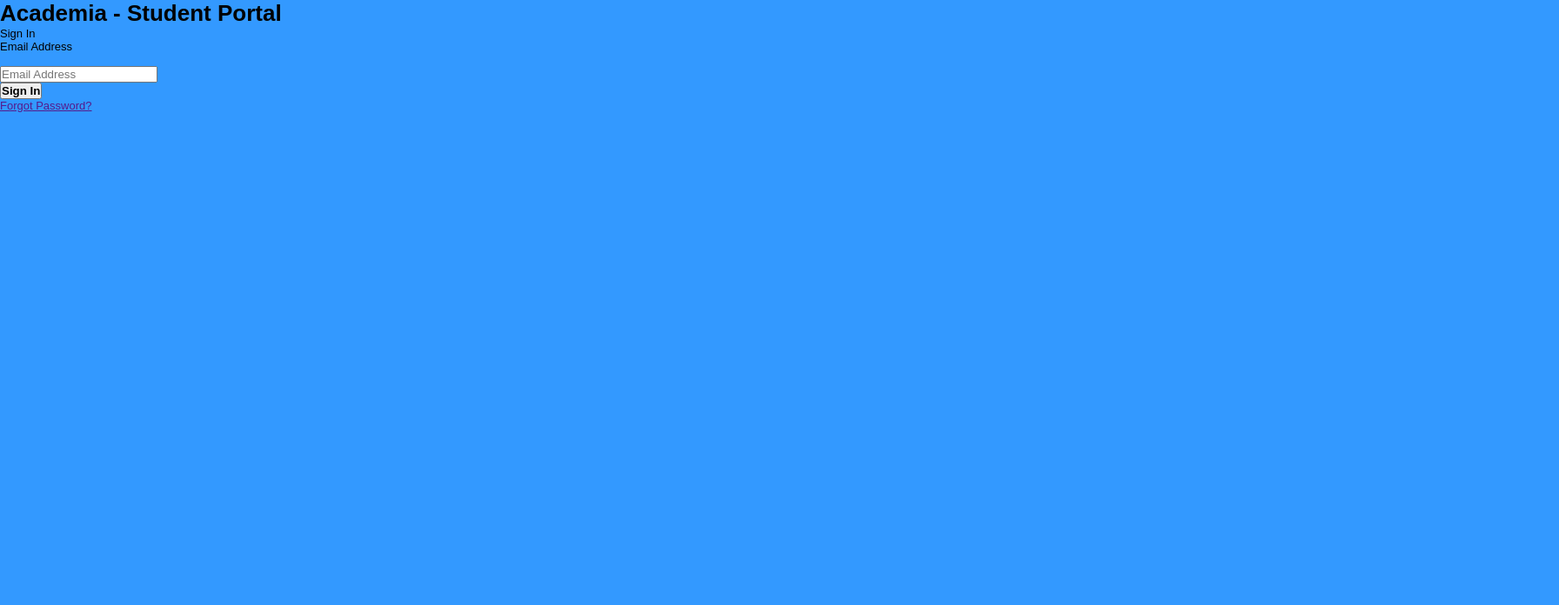
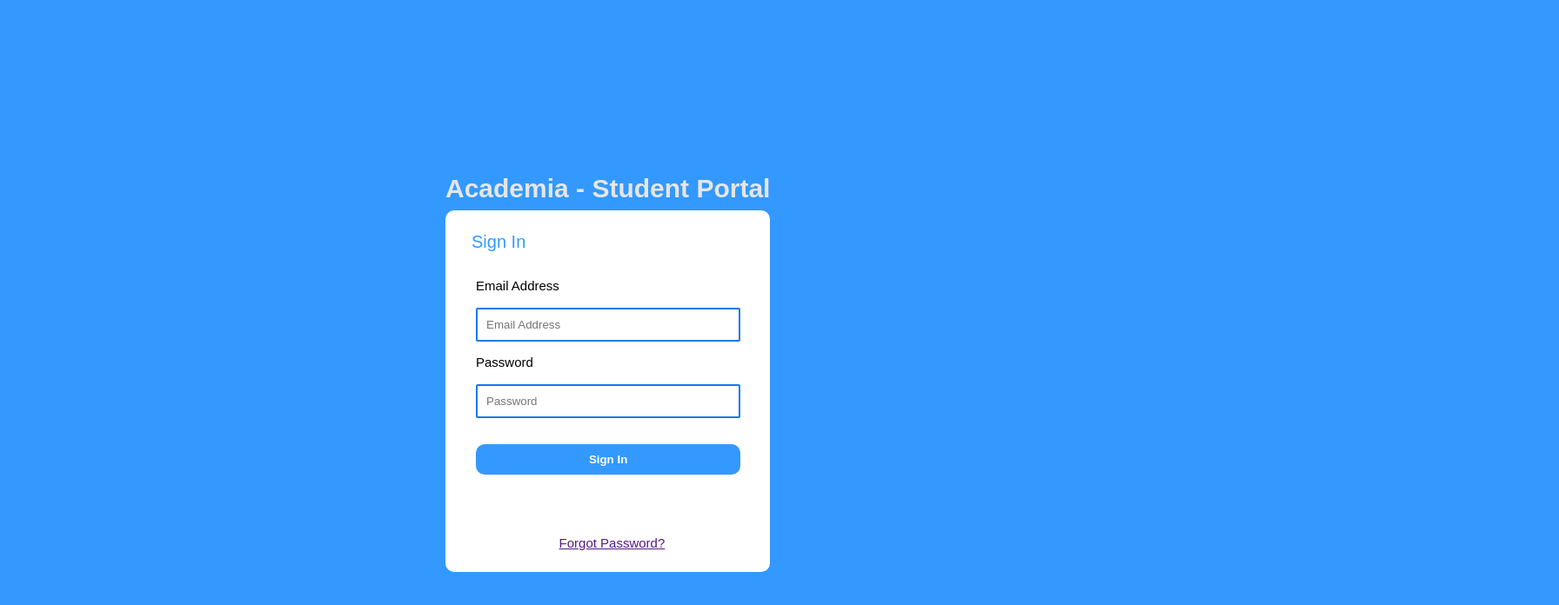
Before and after one commit to Douzandeh/Sign-In-Sample, a plain HTML site: page index.html in a window 1280 px wide. Shown: the whole page at 87% size, 1792 px wide, since content can reach past the window. Drawn offline with Linux system fonts and the light colour scheme.

Commit message:
Completion

```diff
--- a/index.html
+++ b/index.html
@@ -9,28 +9,26 @@
   </head>
   <body>
     <div class="header">
-      <h1><b> Academia - Student Portal</b></h1>
-    </div>
+      <h1><b>Academia - Student Portal</b></h1>
       <div class="container">
        <form action="#">
-        <p class="sub">Sign In</p>
+         <p class="sub"> Sign In</p>
          <div class="form-1">
-          <p>Email Address</p>
-          <br />
-          <input
-            type="email"
-            name="text"
-            placeholder="Email Address"
-            required
-          />
+          <p>Email Address</p><br>
+          <input type="email" name="text" placeholder="Email Address" required>
+         </div>
+         <div class="form-2">
+           <p>Password</p><br>
+            <input type="password" placeholder="Password" required >
          </div>
          <div class="sign-in">
-          <button type="submit"><b>Sign In</b></button>
+            <button type="submit" ><b>Sign In</b></button>
          </div>
         <div class="pass">
           <p><a href="">Forgot Password?</a></p>
         </div>
      </form>
     </div>
+    </div>
   </body>
 </html>
--- a/style.css
+++ b/style.css
@@ -2,12 +2,75 @@
     margin: 0;
     padding: 0;
     box-sizing: border-box;
-}
+  }
+  body{
+    font-family:sans-serif;
+    font-size:13px;
+    background-color: rgb(51, 153, 255);
+    min-height:100vh;
+    overflow:visible;
+  }
+  .header{
+    position:relative;
+    margin: 200px 0px 0px 0px;
+    left:40%;
+    font-size:15px;
+    color:#e6e6e6;
+  }
+  .container{
+    background-color: white;
+    width:373px;
+    height:auto;
+    position:absolute;
+    margin: 8px 0px 0px 0px;
+    border-radius:10px;
+  }
+  .sub{
+    font-size:20px;
+    color: rgb(51, 153, 255);
+    padding: 25px 0px 30px 30px;
+  }
+  .form-1{
+    color:black;
+    padding: 0px 0px 15px 35px;
+  }
+  .form-2{
+    color:black;
+    padding: 0px 0px 20px 35px;
+  }
+  input{
+    border-color:#1877f2;
+    border-style: solid;
+    padding:10px;
+    border-width:2px;
+    border-radius: 2px;
+    width:90%;
+  }
+  input:hover{
+    border-color:rgb(51, 153, 255);
+    box-shadow: 2px 2px 10px 2px rgb(51, 153, 255);
+  }
+  button{
+    cursor:pointer;
+    padding:10px;
+    width:90%;
+    border:none;
+    background-color:rgb(51, 153, 255);
+    border-color:rgb(51, 153, 255);
+    color:white;
+    border-radius: 10px;
+    text-align: center;
+  }
+  .pass{
+    color:black;
+    margin:0px 0px 15px 35px;
+    padding: 0px 0px 10px 0px;
+    margin-left: 35%;
 
-body{
-    font-family: sans-serif;
-    font-size: 13px;
-    background-color: rgb(51, 153, 255);
-    min-height: 100vh;
-    overflow: visible;
-}
+  }
+  .sign-in{
+     padding: 10px 0px 70px 35px;
+  }
+  button:hover{
+    opacity: .8;
+  }
```
Lines whose indentation alone changed are shown as unchanged.
